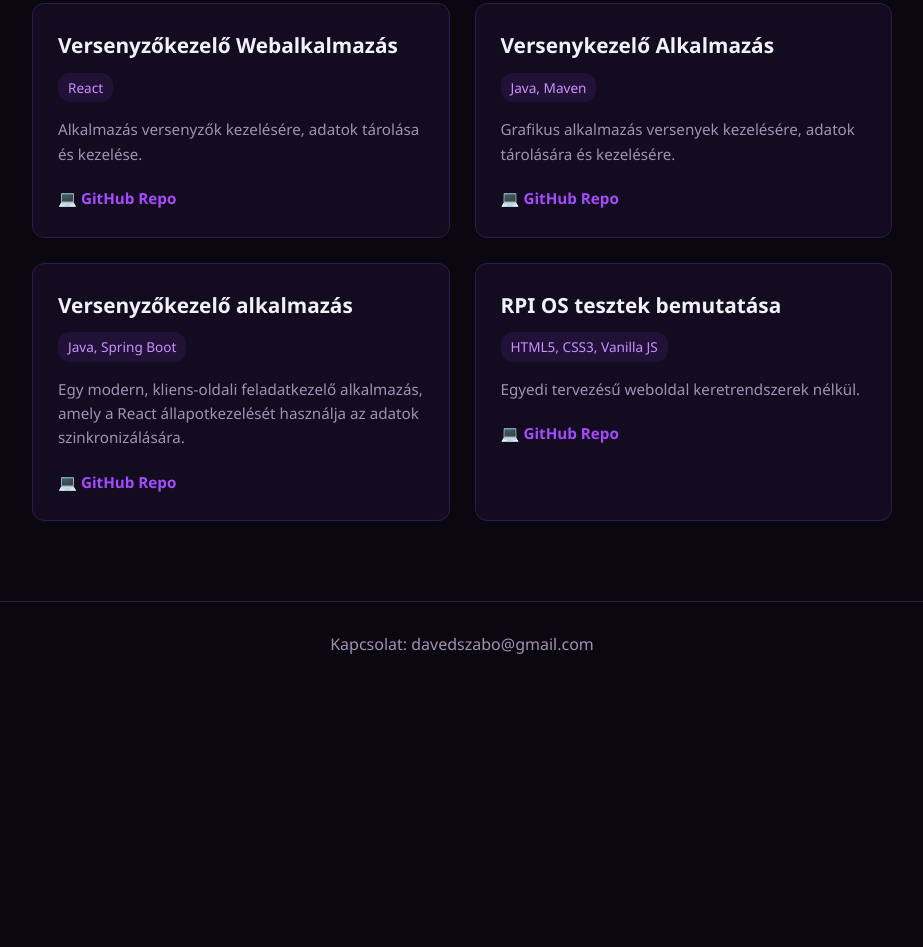
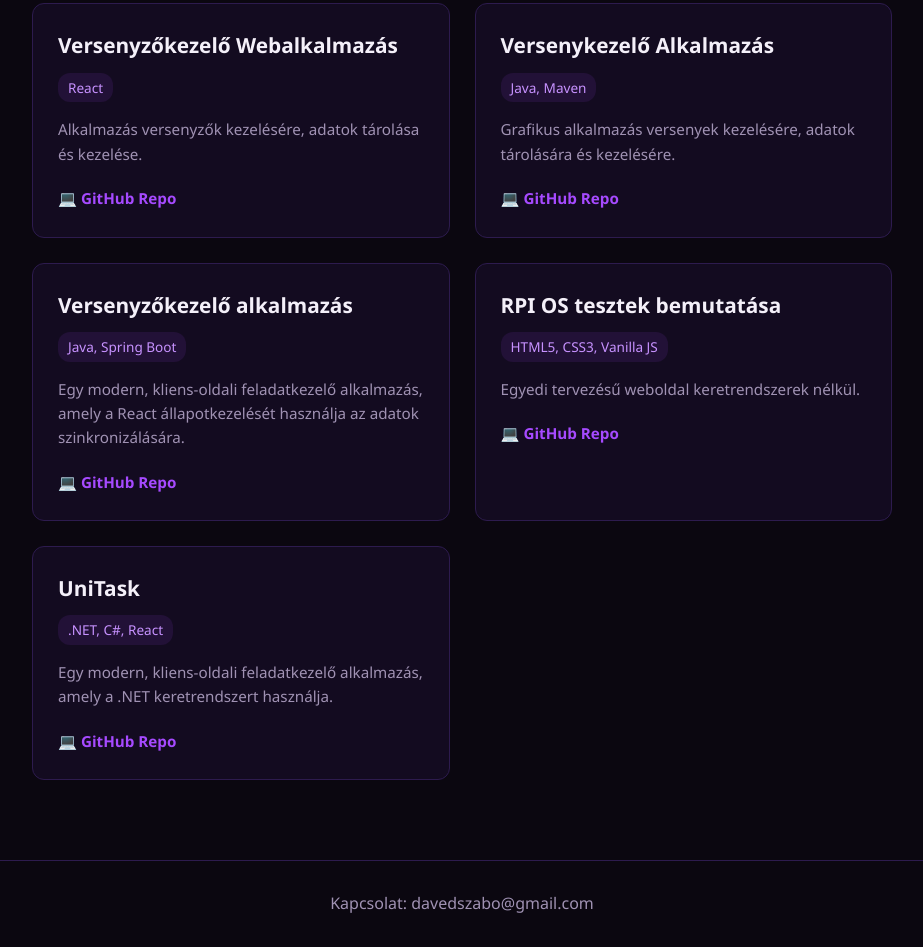
Before and after one commit to szxbodavee23/szxbodavee23.github.io, a plain HTML site: page index.htm in a window 1280 px wide. Shown: the part 570-1517 px from the top of the page, without its empty margins (178-1101 px from the left). Before the commit the page ends 1258 px from the top, so only its background shows below. Drawn offline with Linux system fonts and the light colour scheme.

Commit message:
Added new project.

```diff
--- a/index.htm
+++ b/index.htm
@@ -21,6 +21,7 @@
             <button class="filter-btn" data-filter="java">Java Backend</button>
             <button class="filter-btn" data-filter="react">React</button>
             <button class="filter-btn" data-filter="vanilla">HTML/CSS/JS</button>
+            <button class="filter-btn" data-filter="dotnet">.NET</button>
         </div>
 
         <div class="projects-grid" id="projects-container">
@@ -60,6 +61,14 @@
                     <a href="https://github.com/szxbodavee23/RPI-OS" target="_blank">💻 GitHub Repo</a>
                 </div>
             </div>
+            <div class="project-card" data-category="dotnet">
+                <div class="project-title">UniTask</div>
+                <span class="project-tech">.NET, C#, React</span>
+                <p class="project-desc">Egy modern, kliens-oldali feladatkezelő alkalmazás, amely a .NET keretrendszert használja.</p>
+                <div class="project-links">
+                    <a href="https://github.com/szxbodavee23/unitask" target="_blank">💻 GitHub Repo</a>
+                </div>
+            </div>
 
         </div>
 
--- a/script.js
+++ b/script.js
@@ -2,7 +2,6 @@
 
 document.addEventListener('DOMContentLoaded', () => {
 
-    // 1. Kezdeti megjelenési animáció betöltéskor (Fade-in hatás)
     const projects = document.querySelectorAll('.project-card');
 
     projects.forEach((project, index) => {
@@ -17,28 +16,25 @@
 
     filterButtons.forEach(button => {
         button.addEventListener('click', (e) => {
-            // Aktív gomb stílusának cseréje
+
             filterButtons.forEach(btn => btn.classList.remove('active'));
             e.target.classList.add('active');
 
             const filterValue = e.target.getAttribute('data-filter');
 
-            // Projektek szűrése
             projects.forEach(project => {
-                // Eltüntetjük az animációhoz
+
                 project.classList.remove('visible');
 
                 setTimeout(() => {
                     const projectCategories = project.getAttribute('data-category');
-
                     if (filterValue === 'all' || projectCategories.includes(filterValue)) {
                         project.classList.remove('hidden');
-                        // Rövid késleltetés a visszahozáshoz, hogy sima legyen az animáció
                         setTimeout(() => project.classList.add('visible'), 50);
                     } else {
                         project.classList.add('hidden');
                     }
-                }, 300); // Ez megegyezik a CSS transition idejével
+                }, 300);
             });
         });
     });
```
